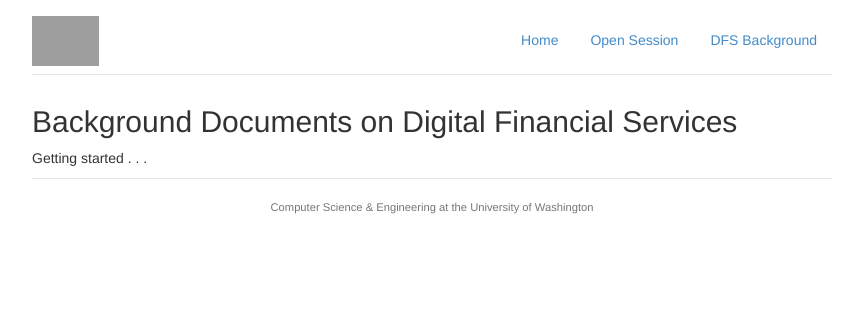
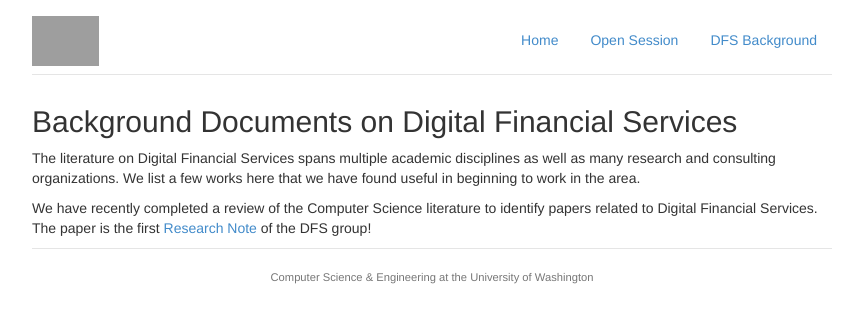
Before and after one commit to uw-ictd/uw-ictd.github.io, a Jekyll site: the page built from dfs/background_documents.md, in a window 1280 px wide. Shown: the top 323 px of the page, without its empty margins (208-1056 px from the left). Built offline with Jekyll 4.4.1, drawn with Linux system fonts in a browser that asks for light colours; grey boxes are pictures that could not be loaded.

Commit message:
Linking a paper

```diff
--- a/dfs/background_documents.md
+++ b/dfs/background_documents.md
@@ -3,4 +3,9 @@ layout: dfs
 title: Background Documents on Digital Financial Services
 ---
 
-Getting started . . .
+The literature on Digital Financial Services spans multiple academic disciplines as well as many research and consulting organizations.  We list a few works here that we have found useful in beginning to work in the area.
+
+
+We have recently completed a review of the Computer Science literature to identify papers related to Digital Financial Services.  The paper is the first [Research Note][UWDFS001] of the DFS group!
+
+ [UWDFS001]: http://ictd.cs.washington.edu/dfs/docs/review-computer-science-v0_1.pdf
```
Also changed, not shown: 1 other file.
